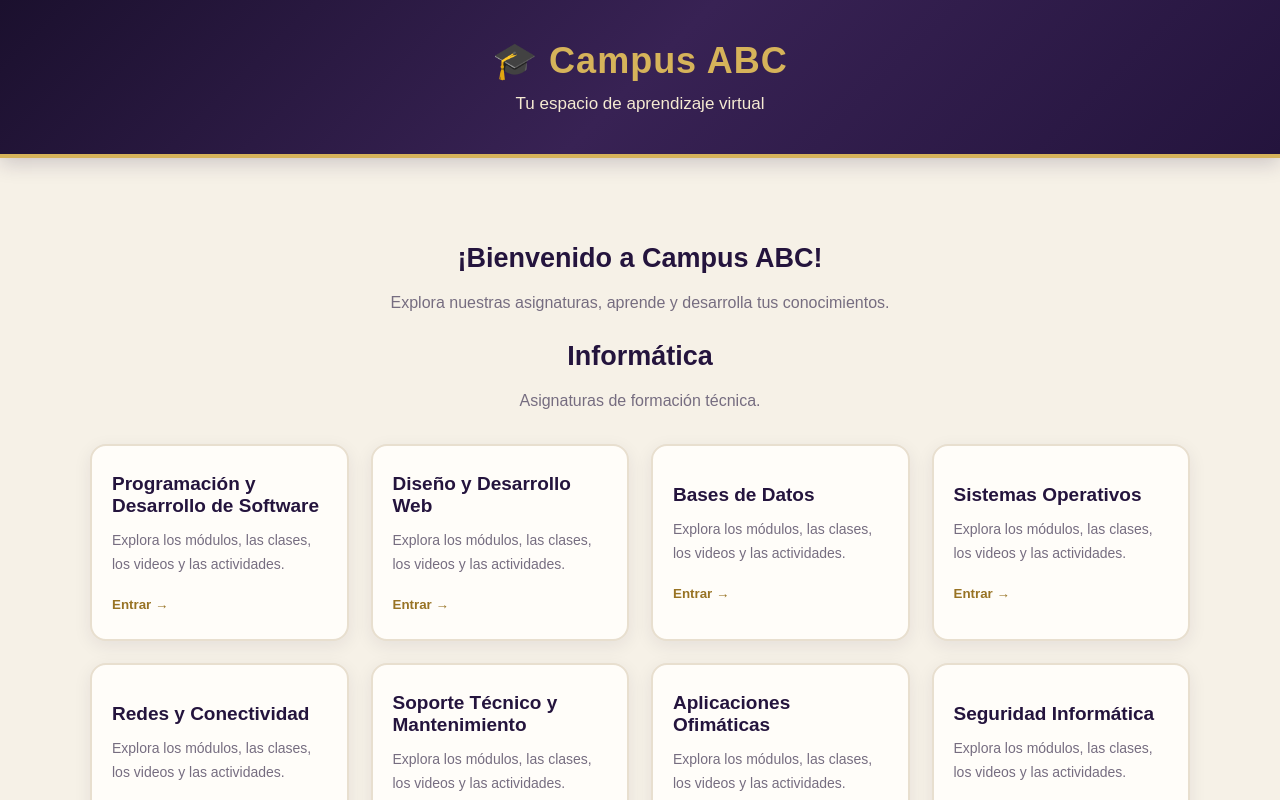
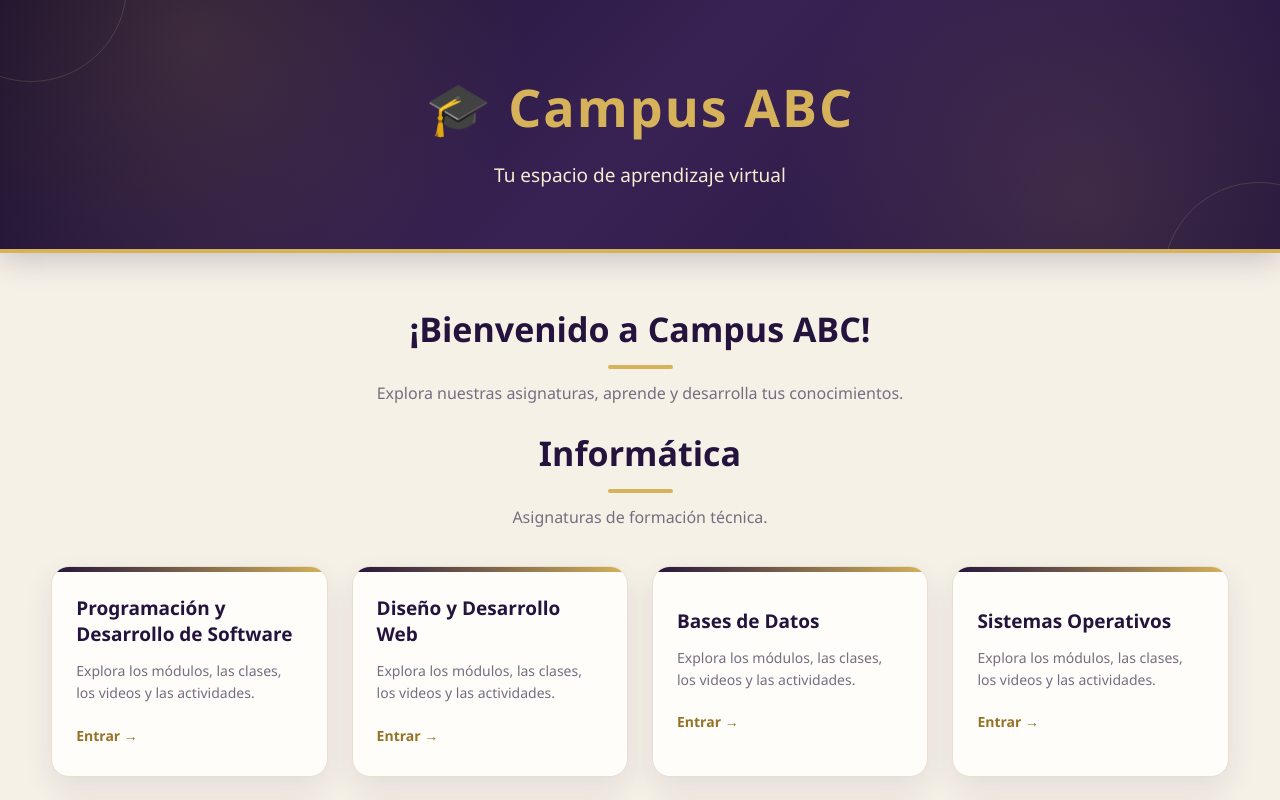
Before and after one commit to asophiaganchozo-lab/campus-abc, a React (Vite) app: page / in a window 1280 px wide. Shown: the top 800 px of the page. Built offline with nearby package versions, Linux system fonts and the light colour scheme; the HTML template or start-up script is replaced by a standard one.

Commit message:
Update styles.css

```diff
--- a/src/styles.css
+++ b/src/styles.css
@@ -1,11 +1,12 @@
 
-/* =================================
-   ABC CAMPUS VIRTUAL
-   DISEÑO MORADO OSCURO Y DORADO
-================================= */
+/* =========================================
+   CAMPUS ABC - DISEÑO PREMIUM
+   MORADO OSCURO + DORADO
+========================================= */
 
 :root {
   --morado: #24143d;
+  --morado-profundo: #190d2c;
   --morado-claro: #382254;
   --morado-hover: #49316b;
   --dorado: #d6b35a;
@@ -14,6 +15,8 @@
   --blanco: #fffdf9;
   --texto: #302642;
   --texto-suave: #766d80;
+  --borde: #e8dfcf;
+  --sombra: 0 12px 30px rgba(36, 20, 61, 0.09);
 }
 
 * {
@@ -22,10 +25,26 @@
   padding: 0;
 }
 
+html {
+  scroll-behavior: smooth;
+}
+
 body {
-  font-family: Arial, sans-serif;
+  font-family: "Segoe UI", Arial, sans-serif;
   background: var(--crema);
   color: var(--texto);
+  line-height: 1.6;
+}
+
+button,
+input,
+select,
+textarea {
+  font: inherit;
+}
+
+button {
+  cursor: pointer;
 }
 
 .app {
@@ -35,180 +54,369 @@ body {
 /* ENCABEZADO */
 
 .header {
-  background: linear-gradient(
-    135deg,
-    #1b102e,
-    #382254,
-    #24143d
-  );
+  position: relative;
+  overflow: hidden;
+  text-align: center;
+  padding: 65px 20px 58px;
   color: var(--blanco);
-  text-align: center;
-  padding: 40px 20px;
+  background:
+    radial-gradient(circle at 15% 15%, rgba(214,179,90,.15), transparent 30%),
+    radial-gradient(circle at 85% 80%, rgba(214,179,90,.12), transparent 28%),
+    linear-gradient(135deg, var(--morado-profundo), var(--morado-claro), var(--morado));
   border-bottom: 4px solid var(--dorado);
-  box-shadow: 0 5px 20px rgba(36, 20, 61, 0.2);
+  box-shadow: 0 8px 28px rgba(36,20,61,.2);
+}
+
+.header::before,
+.header::after {
+  content: "";
+  position: absolute;
+  width: 190px;
+  height: 190px;
+  border: 1px solid rgba(234,212,154,.15);
+  border-radius: 50%;
+  pointer-events: none;
+}
+
+.header::before {
+  top: -110px;
+  left: -65px;
+}
+
+.header::after {
+  right: -75px;
+  bottom: -125px;
 }
 
 .header h1 {
-  font-size: 36px;
+  position: relative;
+  font-size: clamp(34px, 5vw, 52px);
+  font-weight: 800;
+  letter-spacing: 2px;
+  color: var(--dorado);
   margin-bottom: 12px;
-  color: var(--dorado);
-  letter-spacing: 1px;
 }
 
 .header p {
-  font-size: 17px;
+  position: relative;
   color: #f5ead2;
+  font-size: clamp(15px, 2vw, 19px);
 }
 
 /* CONTENIDO PRINCIPAL */
 
 .principal {
-  max-width: 1150px;
-  margin: 35px auto;
-  padding: 25px;
+  width: min(1180px, 92%);
+  margin: 0 auto;
+  padding: 55px 0;
   text-align: center;
 }
 
 .principal h2 {
-  font-size: 27px;
-  margin: 25px 0 15px;
   color: var(--morado);
+  font-size: clamp(25px, 3vw, 34px);
+  line-height: 1.25;
+  margin-bottom: 12px;
 }
 
 .principal p {
   color: var(--texto-suave);
-  margin-bottom: 20px;
-  line-height: 1.7;
+  margin-bottom: 25px;
 }
 
-/* TARJETAS DE MATERIAS */
+.principal > h2::after {
+  content: "";
+  display: block;
+  width: 65px;
+  height: 4px;
+  margin: 15px auto 0;
+  border-radius: 10px;
+  background: var(--dorado);
+}
+
+/* CUADRÍCULA DE MATERIAS */
 
 .especialidades {
   display: grid;
-  grid-template-columns: repeat(
-    auto-fit,
-    minmax(220px, 1fr)
-  );
-  gap: 22px;
-  margin: 30px 0;
+  grid-template-columns: repeat(auto-fit, minmax(235px, 1fr));
+  gap: 24px;
+  margin: 35px 0 45px;
 }
 
+/* TARJETAS */
+
 .tarjeta {
+  position: relative;
+  overflow: hidden;
+  min-height: 180px;
+  padding: 28px 24px;
+  text-align: left;
+  color: var(--texto);
   background: var(--blanco);
-  border: 2px solid #e8dfcf;
-  border-radius: 16px;
-  padding: 27px 20px;
-  min-height: 145px;
-  text-align: left;
-  cursor: pointer;
-  box-shadow: 0 5px 18px rgba(36, 20, 61, 0.08);
-  transition: all 0.25s ease;
-  color: var(--texto);
+  border: 1px solid var(--borde);
+  border-radius: 18px;
+  box-shadow: var(--sombra);
+  transition: transform .25s ease, box-shadow .25s ease, border-color .25s ease;
+}
+
+.tarjeta::before {
+  content: "";
+  position: absolute;
+  top: 0;
+  left: 0;
+  width: 100%;
+  height: 5px;
+  background: linear-gradient(90deg, var(--morado), var(--dorado));
 }
 
 .tarjeta:hover {
+  transform: translateY(-7px);
   border-color: var(--dorado);
-  transform: translateY(-5px);
-  box-shadow: 0 10px 25px rgba(36, 20, 61, 0.16);
+  box-shadow: 0 18px 38px rgba(36,20,61,.15);
 }
 
 .tarjeta h3 {
   color: var(--morado);
   font-size: 19px;
+  line-height: 1.4;
   margin-bottom: 12px;
 }
 
 .tarjeta p {
+  color: var(--texto-suave);
   font-size: 14px;
-  color: var(--texto-suave);
+  margin-bottom: 18px;
 }
 
 .tarjeta span {
-  color: #987324;
-  font-weight: bold;
+  display: inline-block;
+  color: #947329;
+  font-size: 14px;
+  font-weight: 800;
 }
 
 /* SELECTORES */
 
-select {
-  padding: 13px;
-  border: 1px solid #d8c9a9;
-  border-radius: 10px;
-  font-size: 16px;
-  margin: 12px;
-  max-width: 100%;
+select,
+input,
+textarea {
+  width: 100%;
+  padding: 13px 15px;
+  color: var(--texto);
   background: var(--blanco);
-  color: var(--morado);
+  border: 1px solid var(--borde);
+  border-radius: 11px;
+  outline: none;
+  transition: border-color .2s ease, box-shadow .2s ease;
+}
+
+select:focus,
+input:focus,
+textarea:focus {
+  border-color: var(--dorado);
+  box-shadow: 0 0 0 3px rgba(214,179,90,.16);
 }
 
 /* BOTONES */
 
 .continuar,
-.volver {
-  padding: 13px 24px;
-  border: none;
-  border-radius: 10px;
-  cursor: pointer;
-  font-size: 16px;
-  margin: 15px 8px;
-  font-weight: bold;
-  transition: all 0.2s ease;
+.volver,
+button {
+  transition: transform .2s ease, background .2s ease, box-shadow .2s ease;
 }
 
 .continuar {
-  background: var(--dorado);
-  color: #24143d;
-  box-shadow: 0 4px 12px rgba(214, 179, 90, 0.25);
+  padding: 13px 25px;
+  color: var(--morado-profundo);
+  font-weight: 800;
+  background: linear-gradient(135deg, var(--dorado-claro), var(--dorado));
+  border: none;
+  border-radius: 11px;
+  box-shadow: 0 5px 14px rgba(214,179,90,.22);
 }
 
-.continuar:hover:not(:disabled) {
-  background: var(--dorado-claro);
+.continuar:hover {
   transform: translateY(-2px);
-}
-
-.continuar:disabled {
-  background: #bdb7aa;
-  color: #625c53;
-  cursor: not-allowed;
+  box-shadow: 0 8px 18px rgba(214,179,90,.32);
 }
 
 .volver {
+  padding: 12px 22px;
+  color: var(--blanco);
+  font-weight: 700;
   background: var(--morado);
-  color: var(--blanco);
+  border: 1px solid var(--morado);
+  border-radius: 10px;
 }
 
 .volver:hover {
   background: var(--morado-hover);
+  transform: translateY(-2px);
+}
+
+/* PANELES Y CONTENIDO */
+
+.panel,
+.contenido,
+.actividad,
+.ejercicio {
+  background: var(--blanco);
+  border: 1px solid var(--borde);
+  border-radius: 18px;
+  padding: 28px;
+  margin: 24px 0;
+  box-shadow: var(--sombra);
+}
+
+.panel h2,
+.contenido h2,
+.actividad h2,
+.ejercicio h2 {
+  color: var(--morado);
+  margin-bottom: 16px;
+}
+
+.panel h3,
+.contenido h3,
+.actividad h3,
+.ejercicio h3 {
+  color: var(--morado-claro);
+  margin-bottom: 10px;
+}
+
+/* CONCEPTOS Y EXPLICACIONES */
+
+.concepto {
+  padding: 20px;
+  margin: 16px 0;
+  background: #faf7f0;
+  border-left: 4px solid var(--dorado);
+  border-radius: 0 12px 12px 0;
+}
+
+.concepto h3 {
+  color: var(--morado);
+  margin-bottom: 8px;
+}
+
+.concepto p {
+  color: var(--texto-suave);
+}
+
+/* EJEMPLOS */
+
+.ejemplo {
+  padding: 23px;
+  margin: 22px 0;
+  background: #f2edf8;
+  border: 1px solid #e1d5ee;
+  border-radius: 14px;
+}
+
+.ejemplo h3 {
+  color: var(--morado);
+  margin-bottom: 15px;
+}
+
+.ejemplo li {
+  margin: 9px 0 9px 22px;
+  color: var(--texto);
+}
+
+.ejemplo strong {
+  color: var(--morado);
+}
+
+/* OPCIONES Y RESPUESTAS */
+
+.opcion,
+.respuesta,
+.campo {
+  padding: 13px 15px;
+  margin: 10px 0;
+  background: #faf7f0;
+  border: 1px solid var(--borde);
+  border-radius: 10px;
+}
+
+.opcion:hover {
+  border-color: var(--dorado);
+}
+
+.opcion label {
+  cursor: pointer;
+}
+
+/* ENLACES */
+
+a {
+  color: #7252a0;
+  font-weight: 600;
+}
+
+a:hover {
+  color: var(--morado);
+}
+
+/* PIE DE PÁGINA */
+
+footer {
+  padding: 27px 20px;
+  margin-top: 40px;
+  text-align: center;
+  color: #f5ead2;
+  background: var(--morado-profundo);
+  border-top: 3px solid var(--dorado);
+}
+
+footer p {
+  font-size: 14px;
 }
 
 /* ACCESIBILIDAD */
 
 button:focus-visible,
-select:focus-visible {
+a:focus-visible,
+select:focus-visible,
+input:focus-visible {
   outline: 3px solid var(--dorado);
   outline-offset: 3px;
 }
 
-/* ADAPTACIÓN A CELULARES */
+/* RESPONSIVE */
 
-@media (max-width: 600px) {
+@media (max-width: 700px) {
   .header {
-    padding: 30px 15px;
-  }
-
-  .header h1 {
-    font-size: 28px;
+    padding: 45px 18px;
   }
 
   .principal {
-    padding: 15px;
-  }
-
-  .principal h2 {
-    font-size: 23px;
+    width: 92%;
+    padding: 38px 0;
   }
 
   .especialidades {
     grid-template-columns: 1fr;
+    gap: 17px;
+  }
+
+  .tarjeta {
+    min-height: 150px;
+  }
+
+  .panel,
+  .contenido,
+  .actividad,
+  .ejercicio {
+    padding: 20px;
   }
 }
+
+@media (prefers-reduced-motion: reduce) {
+  *,
+  *::before,
+  *::after {
+    scroll-behavior: auto !important;
+    transition: none !important;
+  }
+}
```
